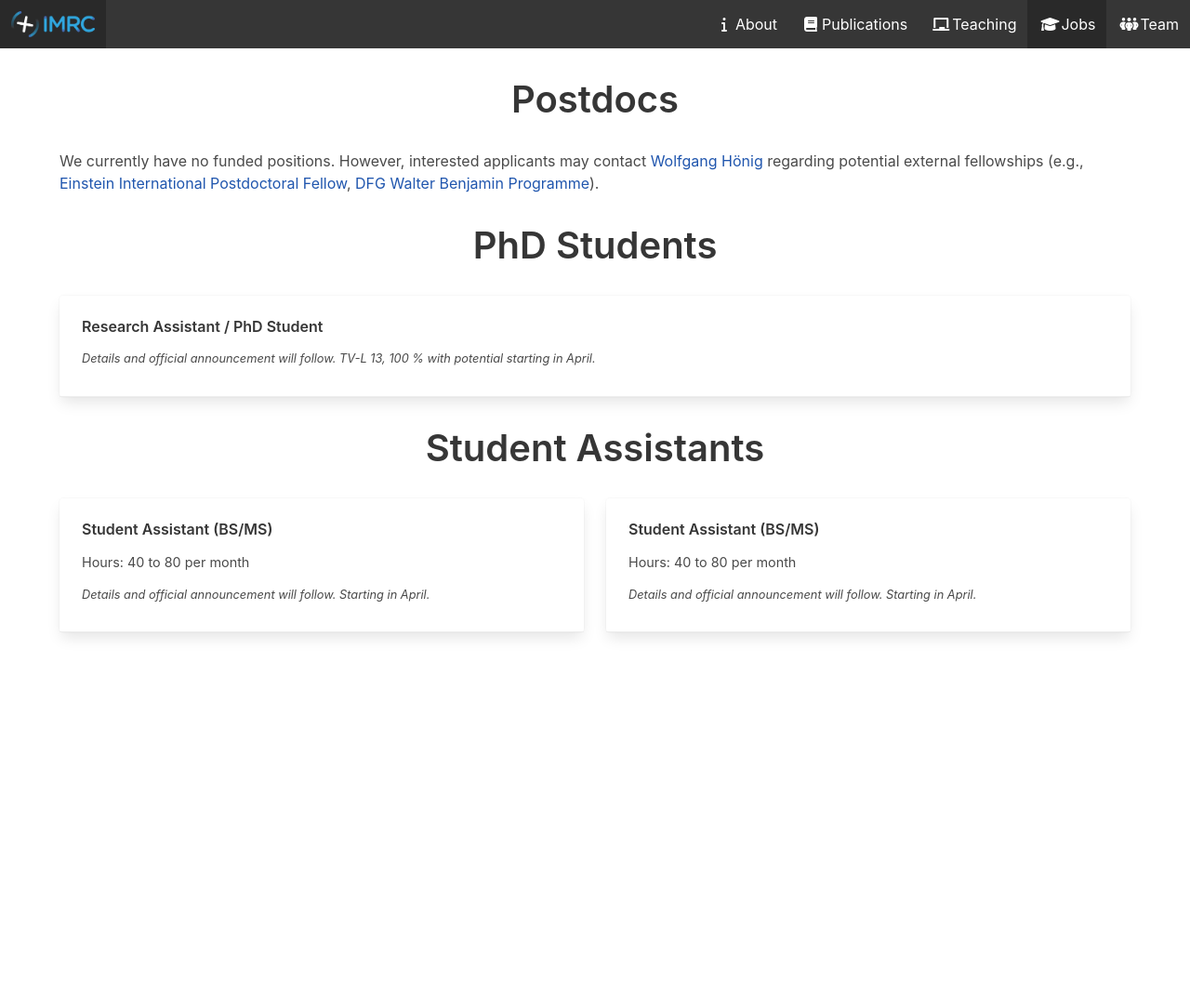
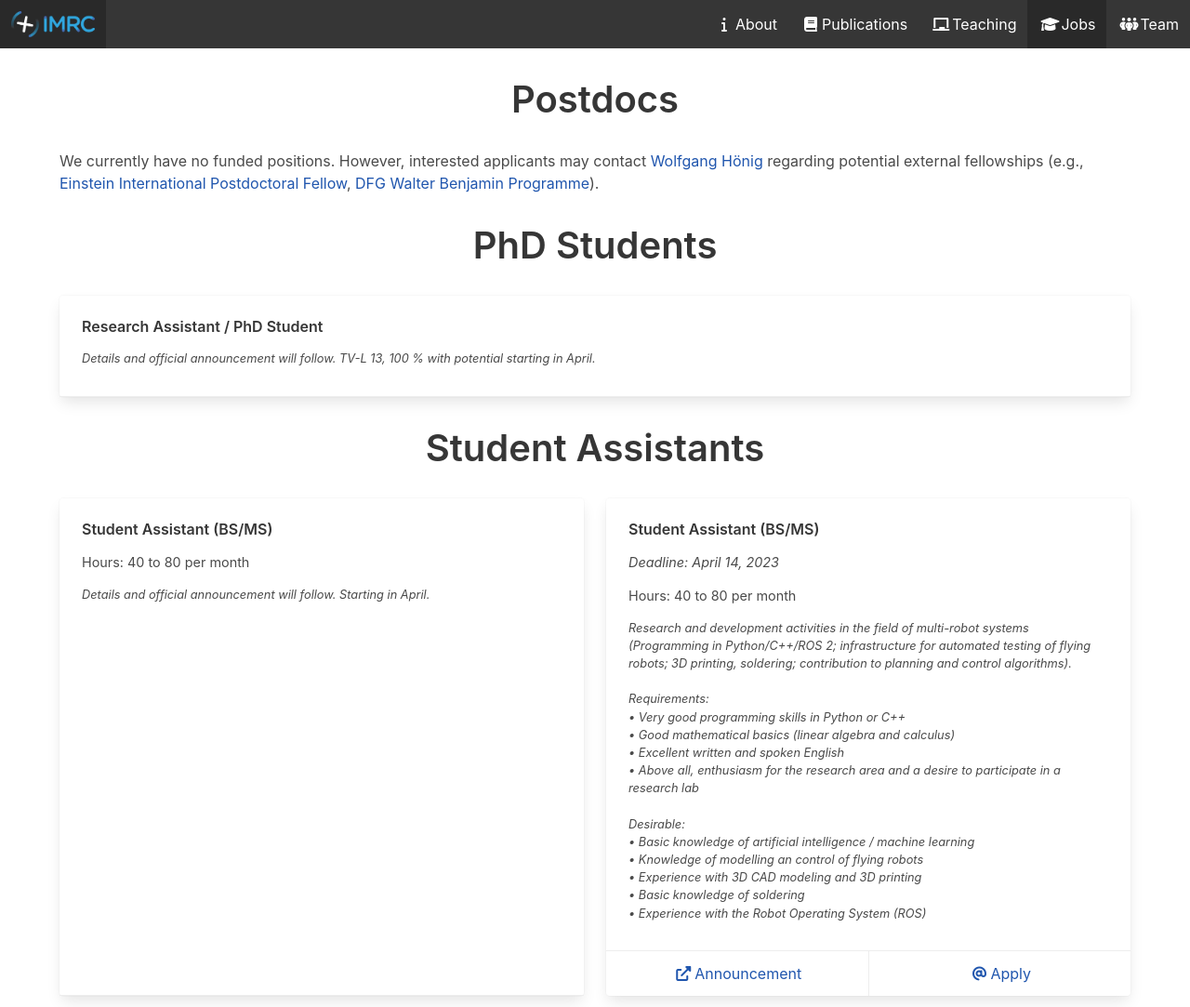
Before and after one commit to IMRCLab/imrclab.github.io, a Jekyll site: the page built from jobs.html, in a window 1280 px wide. Shown: the whole page at 93% size. Built offline with Jekyll 4.4.1, drawn with Linux system fonts in a browser that asks for light colours; before the commit the page ends 900 px from its top, so only the background shows below that.

Commit message:
add new SHK job announcement

```diff
--- a/_data/jobs.yml
+++ b/_data/jobs.yml
@@ -16,11 +16,24 @@ shk:
       Details and official announcement will follow. Starting in April.
   - name: "Student Assistant (BS/MS)"
     hours: 40 to 80 per month
-    #deadline: Expired on July 31, 2022. Please do not apply anymore.
-    # reference: 3434T35/22
-    #announcement: https://tubcloud.tu-berlin.de/s/AYS7eDfzFEYs494/download?path=%2FFak.%20IV&files=3434T35%2022.pdf&downloadStartSecret=pskruu70wq
+    deadline: April 14, 2023
+    reference: 3434T17/23
+    announcement: https://tubcloud.tu-berlin.de/s/AYS7eDfzFEYs494/download?path=%2FFak.%20IV&files=3434T17%2023.pdf&downloadStartSecret=dhhmd77o1e7
     note: |
-      Details and official announcement will follow. Starting in April.
+      Research and development activities in the field of multi-robot systems (Programming in Python/C++/ROS 2; infrastructure for automated testing of flying robots; 3D printing, soldering; contribution to planning and control algorithms).
+
+      Requirements:
+          • Very good programming skills in Python or C++
+          • Good mathematical basics (linear algebra and calculus)
+          • Excellent written and spoken English
+          • Above all, enthusiasm for the research area and a desire to participate in a research lab
+
+      Desirable:
+          • Basic knowledge of artificial intelligence / machine learning
+          • Knowledge of modelling an control of flying robots
+          • Experience with 3D CAD modeling and 3D printing
+          • Basic knowledge of soldering
+          • Experience with the Robot Operating System (ROS)
 
 
 # - name: "Student Assistant (BS/MS)"
```
